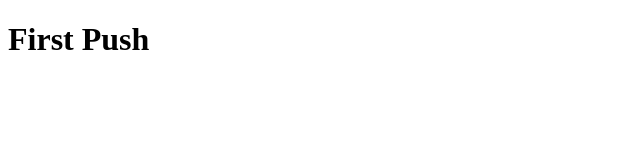
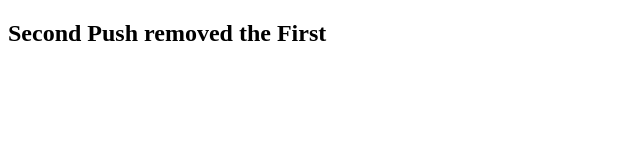
Before and after one commit to dentspaLanding/RollBack, a plain HTML site: page index.html in a window 1280 px wide. Shown: the whole page, without its empty margins (0-640 px from the left). Drawn offline with Linux system fonts and the light colour scheme.

Commit message:
Second Push Removed the first

```diff
--- a/index.html
+++ b/index.html
@@ -6,6 +6,6 @@
     <title>Document</title>
 </head>
 <body>
-    <h1>First Push </h1>
+    <h2>Second Push removed the First</h2>
 </body>
 </html>
```
